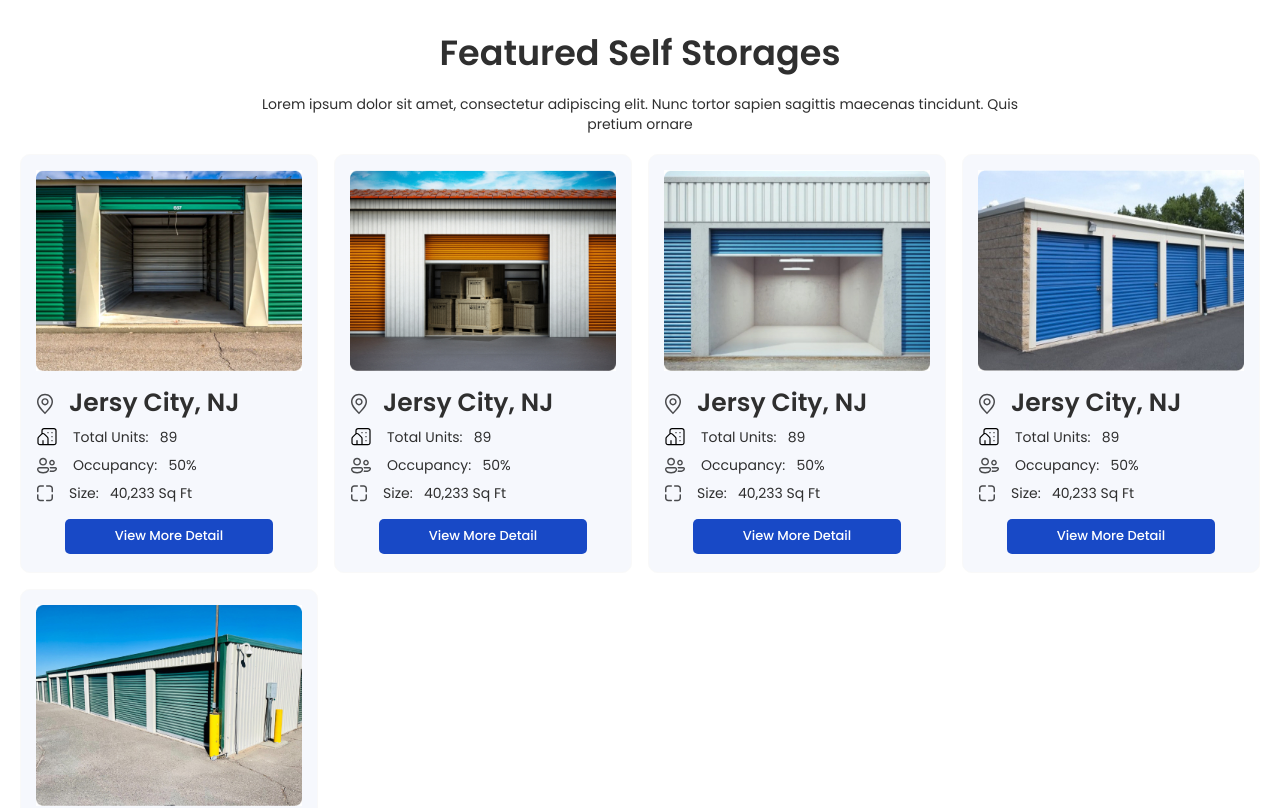
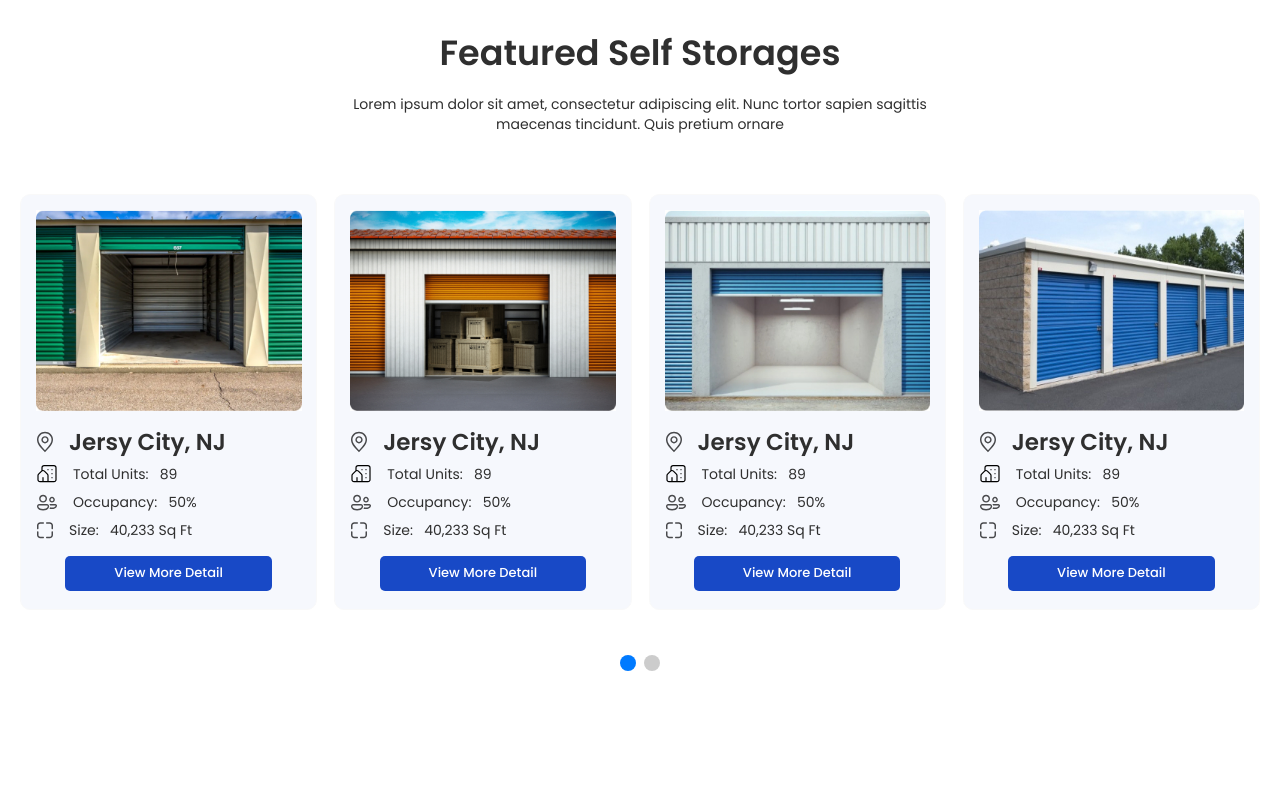
Before and after one commit to genral-walker/Realtools-Landing, a React (Create React App) app: page / in a window 1280 px wide. Shown: the part 720-1528 px from the top of the page. After the commit the page ends 1505 px from the top, so only its background shows below. Built offline with nearby package versions, Linux system fonts and the light colour scheme.

Commit message:
complete `featured` section

```diff
--- a/package.json
+++ b/package.json
@@ -13,6 +13,7 @@
     "react": "^18.2.0",
     "react-dom": "^18.2.0",
     "react-scripts": "5.0.1",
+    "swiper": "^8.3.2",
     "web-vitals": "^2.1.4"
   },
   "scripts": {
--- a/src/components/WareHouseDetails/index.jsx
+++ b/src/components/WareHouseDetails/index.jsx
@@ -53,9 +53,9 @@ export const WareHouseDetails = (props) => {
         </Stack>
       </CardContent>
 
-      <CardActionArea>
+      <Stack className='btn-container' alignItems='center'>
         <CustomButton>{btnText}</CustomButton>
-      </CardActionArea>
+      </Stack>
     </WareHouseDetailsWrapper>
   );
 };
--- a/src/components/WareHouseDetails/styles.js
+++ b/src/components/WareHouseDetails/styles.js
@@ -16,17 +16,16 @@ export const WareHouseDetailsWrapper = styled(Card)(
     '.MuiCardContent-root': {
       paddingTop: 0,
       h4: {
-        fontSize: '25px',
+        fontSize: '23px',
         fontWeight: 600,
       },
     },
-    '.MuiButtonBase-root.MuiCardActionArea-root': {
-      display: 'flex',
+    '.btn-container': {
       button: {
         color: palette.common.white + ' !important',
         fontSize: '13px !important',
-      width:'70%'
-      }
+        width: '70%',
+      },
     },
   })
 );
--- a/src/pages/Home/index.jsx
+++ b/src/pages/Home/index.jsx
@@ -1,14 +1,12 @@
-import {
-  Box,
-  Stack,
-  Typography,
-  useTheme,
-  useMediaQuery,
-  Grid,
-} from '@mui/material';
+import { Box, Stack, Typography, useTheme, useMediaQuery } from '@mui/material';
 import { CustomButton, Navbar, WareHouseDetails } from 'components';
 import { wareHouseDetails } from 'data';
 import { HomeWrapper } from './styles';
+import { Navigation, Pagination, Scrollbar, A11y } from 'swiper';
+import { Swiper, SwiperSlide } from 'swiper/react';
+import 'swiper/css';
+import 'swiper/css/free-mode';
+import 'swiper/css/pagination';
 
 export const Home = () => {
   const theme = useTheme();
@@ -51,13 +49,35 @@ export const Home = () => {
             sapien sagittis maecenas tincidunt. Quis pretium ornare
           </Typography>
 
-          <Grid container spacing={2}>
-            {wareHouseDetails.map((wareHouse) => (
-              <Grid item sm={6} md={4} lg={3}>
-                <WareHouseDetails bg {...wareHouse} />
-              </Grid>
+          <Swiper
+            modules={[Navigation, Pagination, Scrollbar, A11y]}
+            spaceBetween={17}
+            slidesPerView={1}
+            navigation
+            pagination={{ clickable: true }}
+            scrollbar={{ draggable: true }}
+            breakpoints={{
+              [theme.breakpoints.values.sm]: {
+                slidesPerView: 2,
+              },
+              [theme.breakpoints.values.md]: {
+                slidesPerView: 3,
+              },
+              [theme.breakpoints.values.lg]: {
+                slidesPerView: 4,
+              },
+            }}
+          >
+            {wareHouseDetails.map((wareHouse, idx) => (
+              <SwiperSlide key={idx}>
+                <WareHouseDetails
+                  bg="true"
+                  {...wareHouse}
+                  style={{ width: '300px', height: '300px' }}
+                />
+              </SwiperSlide>
             ))}
-          </Grid>
+          </Swiper>
         </Box>
       </Box>
     </HomeWrapper>
--- a/src/pages/Home/styles.js
+++ b/src/pages/Home/styles.js
@@ -60,22 +60,38 @@ export const HomeWrapper = styled(Box)(
       },
     },
 
-
-  main:{
-    color: palette.text.primary
-  },
+    main: {
+      color: palette.text.primary,
+    },
     '.featured': {
       background: palette.common.white,
       padding: '100px 20px',
 
-      h2 : {
+      h2: {
         fontSize: '35px',
         fontWeight: 600,
 
         '&+p': {
-          margin: '20px 17vw',
-        }
-      }
+          margin: '20px 25vw',
+          [breakpoints.down('800')]: {
+            margin: '20px 15vw',
+          },
+          [breakpoints.down('570')]: {
+            margin: '20px 7vw',
+          },
+          [breakpoints.down('460')]: {
+            margin: '20px 0',
+          },
+        },
+      },
+      '.swiper.swiper-initialized': {
+        marginTop: '60px',
+        paddingBottom: '75px',
+        '.swiper-pagination-bullet': {
+          width: '16px',
+          height: '16px'
+        },
+      },
     },
   })
 );
```
Also changed, not shown: 1 other file (tests, documents, lock files or other folders).
